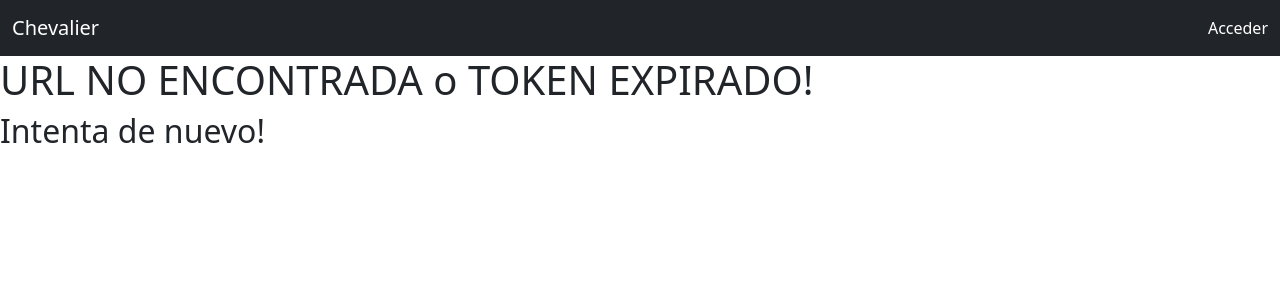
After one commit to santicr/ChevalierInv, a Django app: template mysite/main/templates/main/error.html in a window 1280 px wide. The commit adds this page. Shown: the top 300 px of the page. Run offline with Django 3.2, Linux system fonts and the light colour scheme; the template is opened without the code that fills it, so the values that code supplies are empty; some libraries are stand-ins or nearby versions.

Commit message:
Ahora hay página de error si no existe algún enlace

```diff
--- /dev/null
+++ b/mysite/main/templates/main/error.html
@@ -0,0 +1,14 @@
+{% extends 'main/base.html' %}
+
+{% block title %}
+    Enlace no encontrado
+{% endblock %}
+
+{% block body %}
+<h1>
+    URL NO ENCONTRADA o TOKEN EXPIRADO!
+</h1>
+<h2>
+    Intenta de nuevo!
+</h2>
+{% endblock %}
--- a/mysite/main/templates/main/index.html
+++ b/mysite/main/templates/main/index.html
@@ -19,6 +19,7 @@
                         <form method="POST" action="{% url 'reserve' b.id %}">
                             {% csrf_token %}
                             <input type="date" name="appointment_date" min="{{ min }}" max="{{ max }}" value="{{ value }}">
+                            &nbsp;
                             <button type="submit" class="btn btn-primary">Ver disponibilidad</button>
                         </form>
                     </div>
```
Also changed, not shown: 1 other file.
